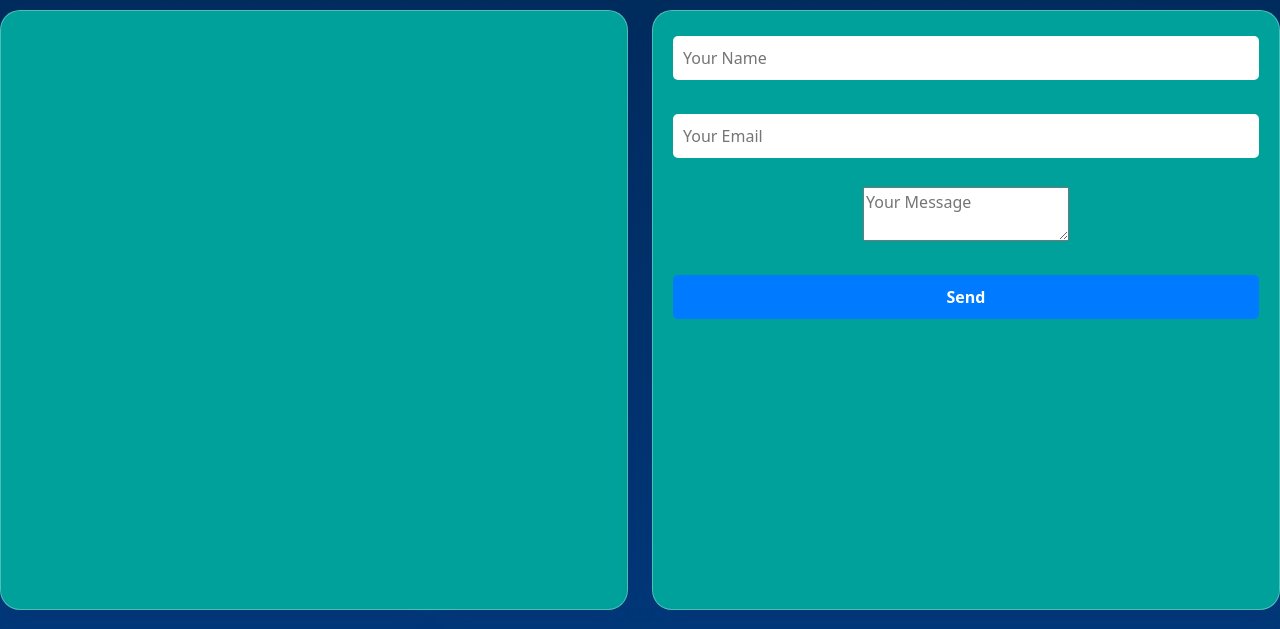
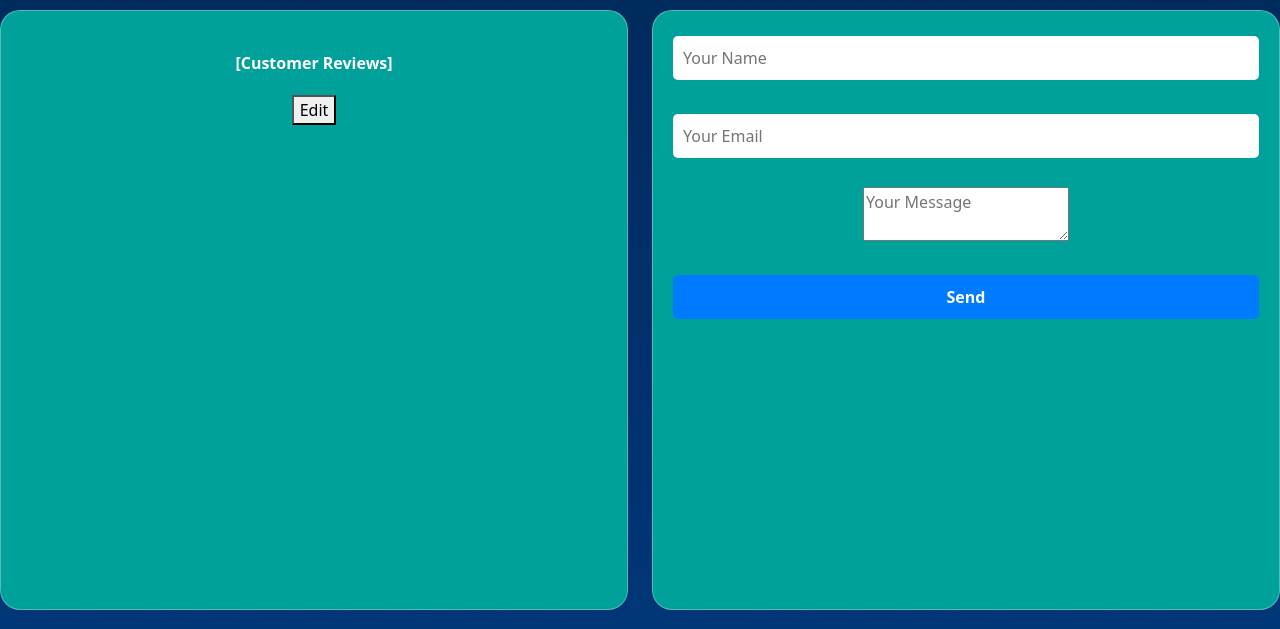
Before and after one commit to RankinsT/ASCapstone2025, a PHP site: page /homeView.php in a window 1280 px wide. Shown: the part 130-759 px from the top of the page. Run offline with PHP 8.4, Linux system fonts and the light colour scheme; data that the repository does not hold is empty; some libraries are stand-ins or nearby versions.

Commit message:
started tiny for reviews

```diff
--- a/homeViewSections/reviews.php
+++ b/homeViewSections/reviews.php
@@ -1 +1,9 @@
-<div></div>
+<div id="reviews-container">
+  <p id="reviews-text" style="margin: 20px;">[Customer Reviews]
+  </p>
+
+  <form action="" id="reviews-form" style="display:none;">
+    <textarea id="reviews-editor">Welcome to TinyMCE!</textarea>
+  </form>
+  <button id="reviews-edit-save-btn" type="button">Edit</button>
+</div>
```
